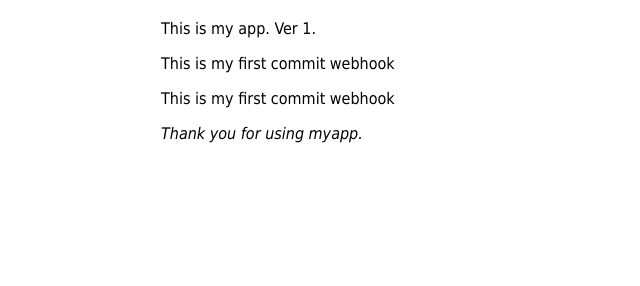
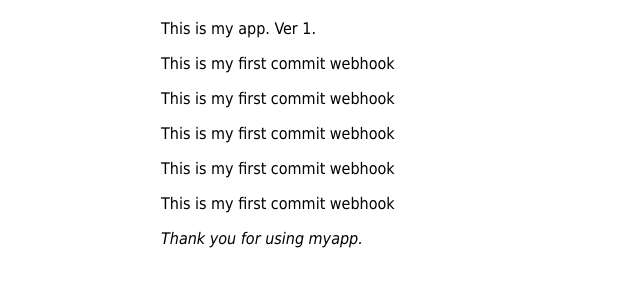
Before and after one commit to belas80/myapp, a plain HTML site: page index.html in a window 1280 px wide. Shown: the part 62-348 px from the top of the page, without its empty margins (199-839 px from the left). Drawn offline with Linux system fonts and the light colour scheme.

Commit message:
test tag

```diff
--- a/index.html
+++ b/index.html
@@ -13,6 +13,9 @@ font-family: Tahoma, Verdana, Arial, sans-serif; }
 <p>This is my app. Ver 1.</p>
 <p>This is my first commit webhook</p>
 <p>This is my first commit webhook</p>
+<p>This is my first commit webhook</p>
+<p>This is my first commit webhook</p>
+<p>This is my first commit webhook</p>
 
 
 <p><em>Thank you for using myapp.</em></p>
```
